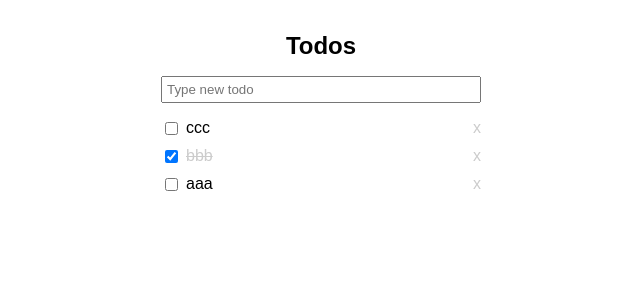
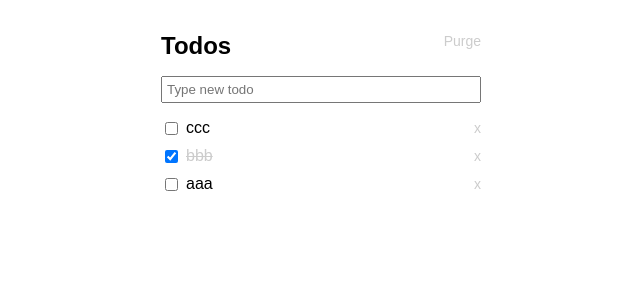
Before and after one commit to shinji0320/todo_app_php, a PHP site: page / in a window 1280 px wide. Shown: the top 300 px of the page, without its empty margins (319-959 px from the left). Run offline with PHP 8.4, Linux system fonts and the light colour scheme; data comes from the database, SQL or seed files in the repository.

Commit message:
[add]AllDeleteButton

```diff
--- a/work/app/Todo.php
+++ b/work/app/Todo.php
@@ -28,6 +28,9 @@ class Todo
         break;
       case 'delete':
         $this->delete();
+        break;
+      case 'purge':
+        $this->purge();
         break;
       default:
         exit;
@@ -67,14 +70,12 @@ class Todo
     }
 
     $stmt = $this->pdo->prepare("DELETE FROM todos WHERE id = :id");
-    $stmt->bindValue('id', $id, PDO::PARAM_INT);
+    $stmt->bindValue('id', $id, \PDO::PARAM_INT);
     $stmt->execute();
   }
-
-
-
-
-
+  private function purge() {
+    $this->pdo->query("DELETE FROM todos WHERE is_done = 1");
+  }
 
 
   public function getAll()
--- a/work/public/css/styles.css
+++ b/work/public/css/styles.css
@@ -1,6 +1,12 @@
 body {
   font-family: Arial, sans-serif;
 }
+
+header {
+  display: flex;
+  justify-content: space-between;
+}
+
 main {
   width: 320px;
   margin: 32px auto;
@@ -39,9 +45,11 @@ input[type="checkbox"] {
   margin-right: 8px;
 }
 
-.delete {
+.delete,
+.purge {
   color: #ccc;
   cursor: pointer;
+  font-size: 14px;
 }
 .delete-form {
   margin-left: auto;
--- a/work/public/index.php
+++ b/work/public/index.php
@@ -23,7 +23,22 @@ $todos =  $todo->getAll();
 </head>
 <body>
   <main>
-    <h1>Todos</h1>
+    <header>
+      <h1>Todos</h1>
+
+      <form action="?action=purge" method="post">
+        <span class="delete">Purge</span>
+        <input type="hidden" name="token" value="<?= Utils::h($_SESSION['token']); ?>">
+      </form>
+    </header>
+
+
+
+
+
+
+
+
 
     <form action="?action=add" method="post">
       <input type="text" name="title" placeholder="Type new todo">
--- a/work/public/js/main.js
+++ b/work/public/js/main.js
@@ -17,4 +17,12 @@
       span.parentNode.submit();
     });
   });
+
+  const purge = document.querySelectorAll(".purge");
+    purge.addEventListener("click", () => {
+    if (!confirm("Are you sure?")) {
+      return;
+    }
+    purge.parentNode.submit();
+  });
 }
```
